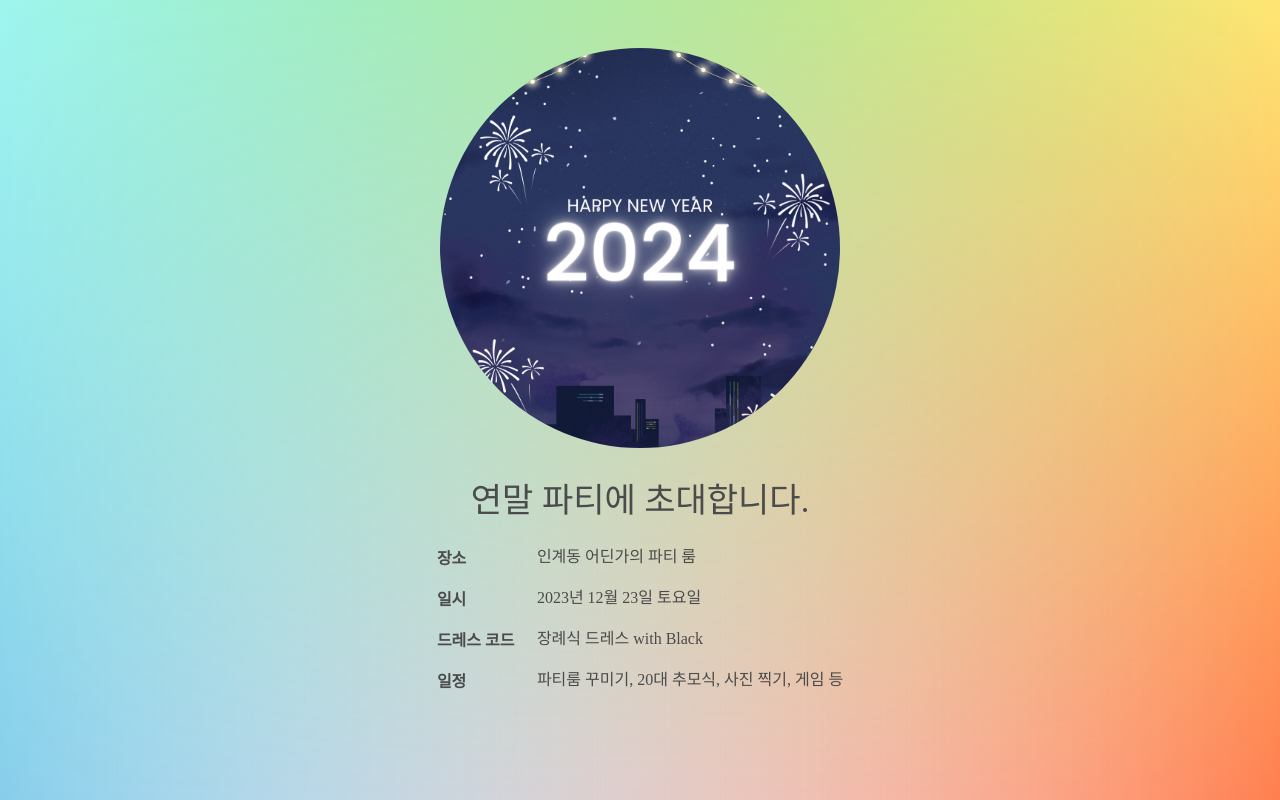
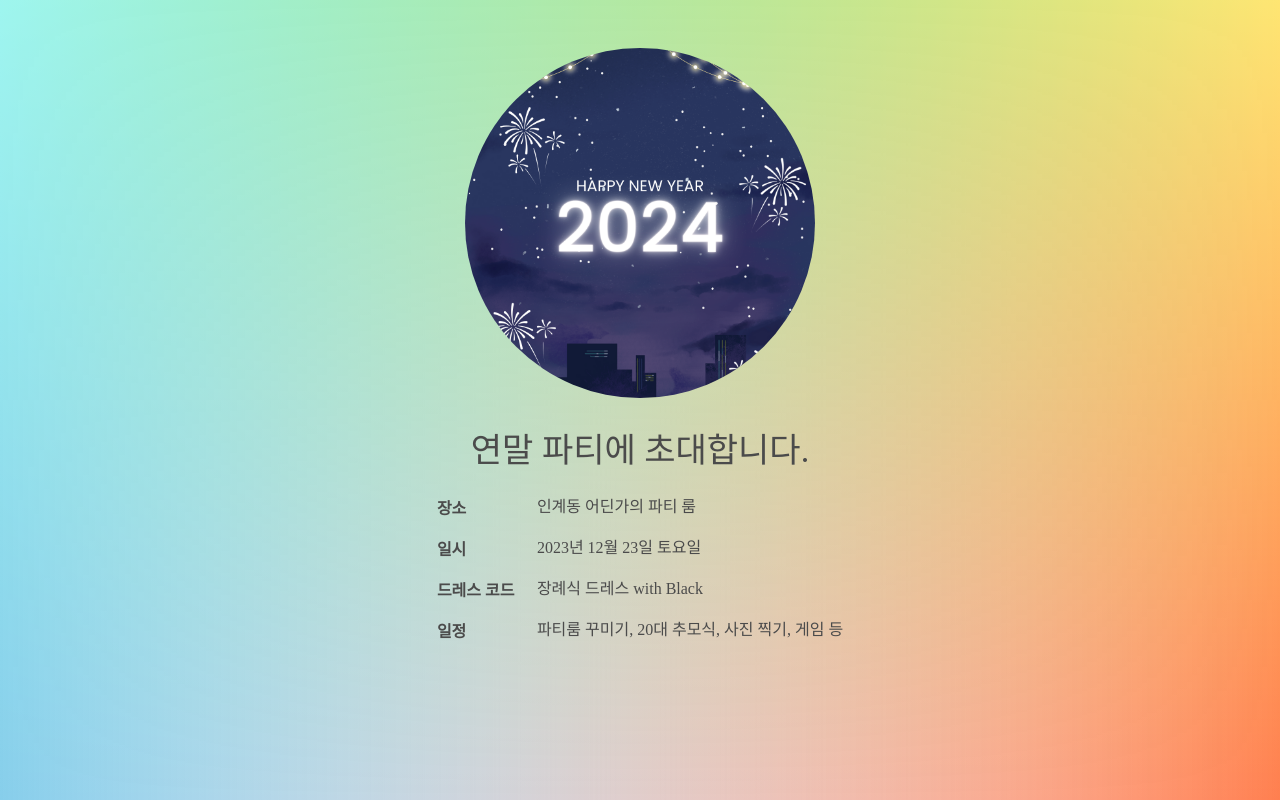
Before and after one commit to heereal/Goodbye_2023, a Next.js app: page / in a window 1280 px wide. Built offline with nearby package versions, Linux system fonts and the light colour scheme; a web font is replaced by a local one.

Commit message:
fix: 이미지 사이즈 및 metadata 수정

```diff
--- a/app/layout.tsx
+++ b/app/layout.tsx
@@ -2,7 +2,7 @@ import '@/app/global.css';
 import MUIThemeProvider from './lib/ThemeProvider';
 
 export const metadata = {
-  title: '초대합니다.',
+  title: '우리의 연말 파티에 초대합니다.',
   description: 'Goodbye to our twenties',
 };
 
--- a/app/page.tsx
+++ b/app/page.tsx
@@ -1,4 +1,4 @@
-import { Box, Container, List, Stack, Typography } from '@mui/material';
+import { Container, List, Stack, Typography } from '@mui/material';
 import Image from 'next/image';
 import ListItemWithText from './components/ListItemWithText';
 
@@ -15,8 +15,8 @@ export default function Page() {
       >
         <Image
           src="/happy_new_year.png"
-          width={400}
-          height={400}
+          width={350}
+          height={350}
           quality={100}
           alt="Happy new year"
           style={{ borderRadius: '50%' }}
```
